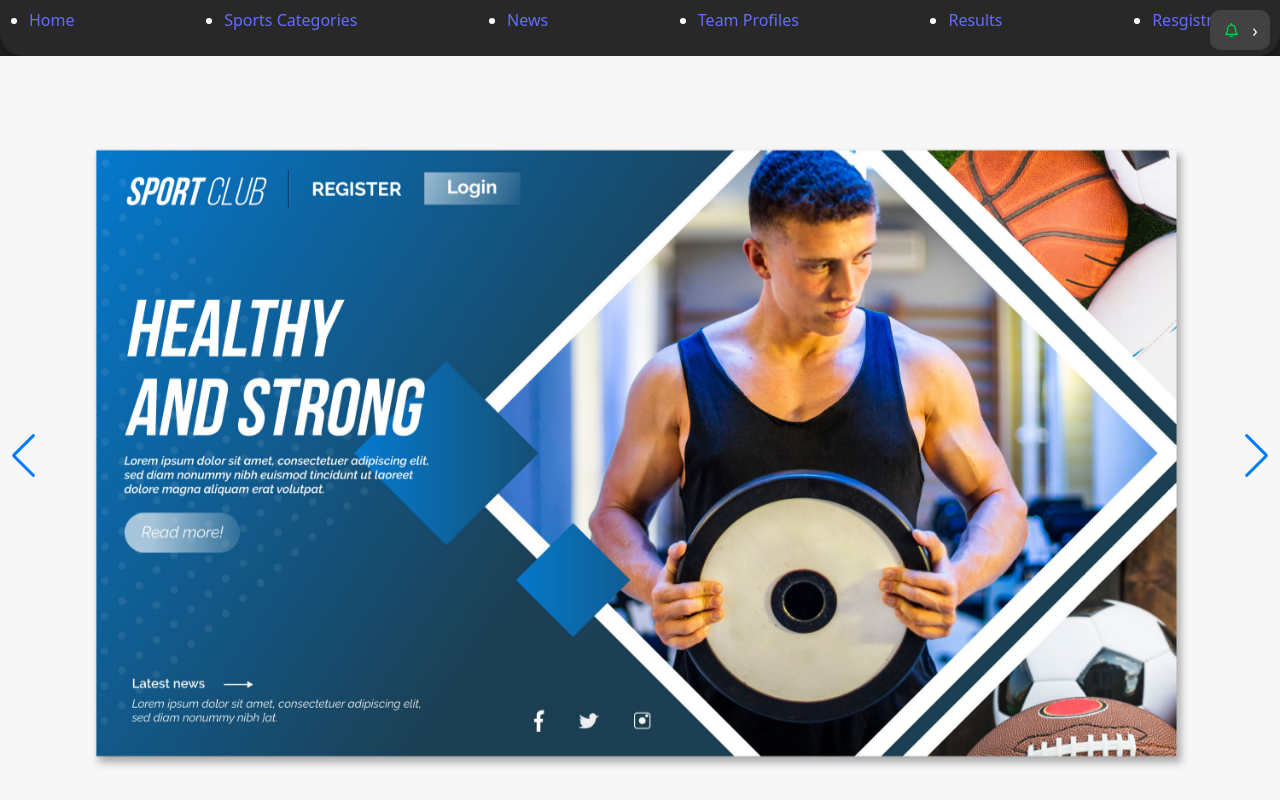
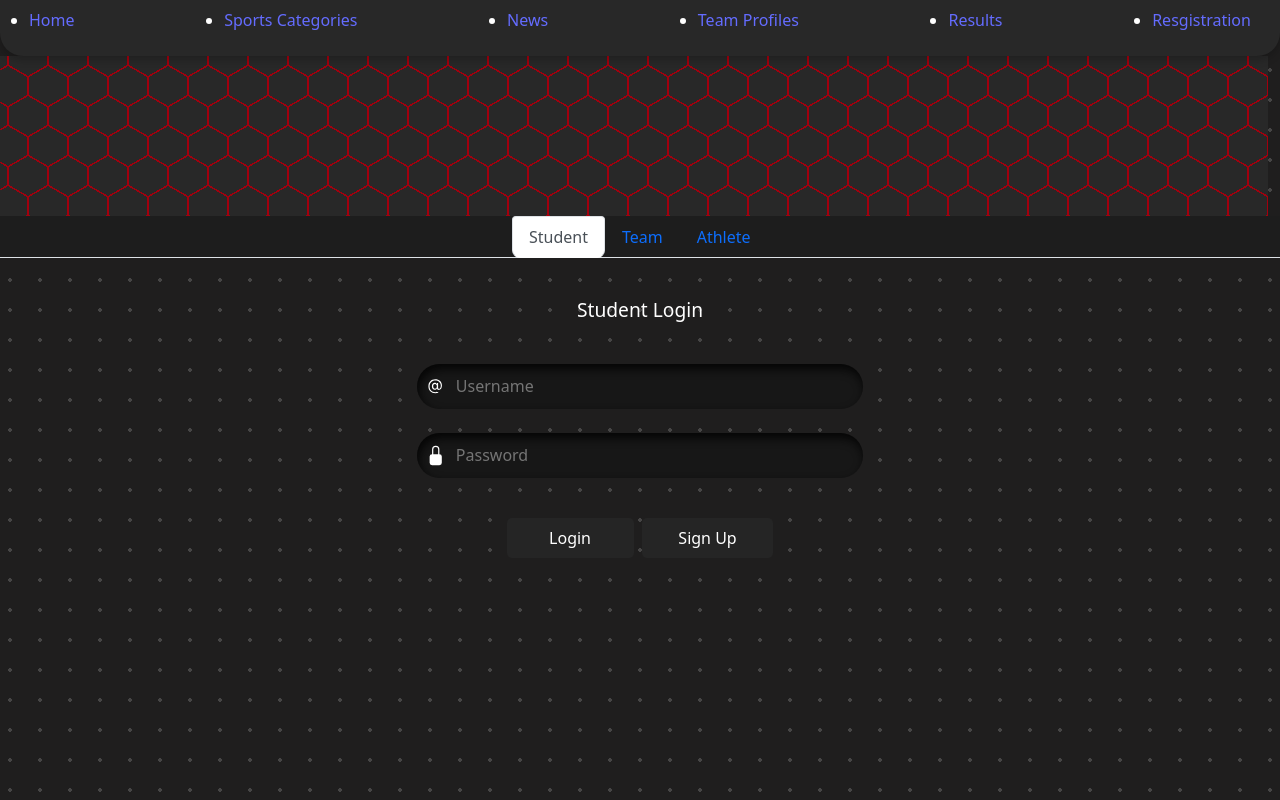
Before and after one commit to seneshsirimanne00/unisportshub, a React (Vite) app: page / in a window 1280 px wide. Shown: the top 800 px of the page. Built offline with nearby package versions, Linux system fonts and the light colour scheme.

Commit message:
axios added

```diff
--- a/package.json
+++ b/package.json
@@ -10,6 +10,7 @@
     "preview": "vite preview"
   },
   "dependencies": {
+    "axios": "^1.6.8",
     "react": "^18.2.0",
     "react-dom": "^18.2.0",
     "react-router-dom": "^6.23.0",
--- a/src/App.tsx
+++ b/src/App.tsx
@@ -14,13 +14,13 @@ function App() {
   return (
     <BrowserRouter>
       <Routes>
-        <Route path="/" element={<Home />} />
+        <Route path="/" element={<Resgistration />} />
         <Route path="/EventCalender" element={<EventCalender />} />
         <Route path="/blogs" element={<Blog />} />
         <Route path="/athleteProfiles" element={<SportsCategories />} />
         <Route path="/teamProfiles" element={<TeamProfile />} />
         <Route path="/results" element={<Results />} />
-        <Route path="/resgistration" element={<Resgistration />} />
+        <Route path="/home" element={<Home />} />
       </Routes>
     </BrowserRouter>
   );
--- a/src/pages/Home.tsx
+++ b/src/pages/Home.tsx
@@ -1,4 +1,4 @@
-import React, { useState } from 'react';
+import React, { useEffect, useState } from 'react';
 import Navbar from '../commonComponents/Navbar';
 import { Swiper, SwiperSlide } from 'swiper/react';
 
@@ -16,6 +16,7 @@ import {IEventCardData} from '../commonComponents/EventCard';
 import RPerformanceCard from '../commonComponents/RecentPerformanceCard';
 import {IRPerformanceCardData} from '../commonComponents/RecentPerformanceCard';
 import TeamCard, { ITeamCardData } from '../commonComponents/TeamCard';
+import axiosInstance from '../services/AxiosController';
 
 function Home() {
 
@@ -77,6 +78,33 @@ function Home() {
       players: 7,
     },
   ]);
+
+  useEffect(() => {
+    const fetchData = async () => {
+      try {
+        const response = await axiosInstance.get('/translate');
+        const translatedData = response.data; // Assuming an array of event objects
+
+        // Convert translated data to IEventCardData objects
+        const eventCardData = translatedData.map((event: { eventDate: string | number | Date; id: any; name: any; description: any; }) => {
+          const eventDate = new Date(event.eventDate); // Assuming eventDate is a string
+          return {
+            id: event.id,
+            name: event.name,
+            description: event.description,
+            date: eventDate,
+          };
+        });
+
+        setEventData(eventCardData);
+      } catch (error) {
+        console.error('Error fetching event data:', error);
+        // Handle errors appropriately
+      }
+    };
+
+    fetchData();
+  }, []);
 
   return (
     <div className='app-container'>
--- a/src/pages/Registration.tsx
+++ b/src/pages/Registration.tsx
@@ -1,9 +1,67 @@
 import React, { useState } from 'react';
 import Navbar from '../commonComponents/Navbar';
+import axiosInstance from '../services/AxiosController';
 
 function Resgistration() {
 
   const [count, setCount] = useState<number>(0);
+
+  interface LoginData {
+    username: string;
+    password: string;
+  }
+
+  const [username, setUsername] = useState('');
+  const [password, setPassword] = useState('');
+
+  // const handleLogin = async (event: React.MouseEvent<HTMLButtonElement>) => {
+  //   event.preventDefault();
+
+  //   try {
+  //     const loginData: LoginData = {
+  //       username,
+  //       password,
+  //     };
+
+  //     console.log('Login :', loginData);
+
+  //     const response = await fetch('/login', {
+  //       method: 'POST',
+  //       headers: { 'Content-Type': 'application/json' },
+  //       body: JSON.stringify(loginData),
+  //     });
+
+  //     if (!response.ok) {
+  //       throw new Error(`API request failed with status ${response.status}`);
+  //     }
+
+  //     const data = await response.json();
+
+  //     // Handle successful login (e.g., store token, redirect to another page)
+  //     console.log('Login successful:', data);
+  //   } catch (error) {
+  //     console.log('error',error); // Display error message
+  //   }
+  // };
+
+  const handleSubmit = async (e: React.FormEvent) => {
+    e.preventDefault();
+    // Here you can handle login logic, such as sending a request to your backend
+    const loginData: LoginData = {
+      username,
+      password,
+    };
+
+    const response = await axiosInstance.get('/translate');
+    const translatedData = response.data;
+
+    console.log('Username:', username);
+    console.log('Password:', password);
+    // Reset the form after submission
+    setUsername('');
+    setPassword('');
+  };
+
   return (
     <div className='app-container'
     style={{
@@ -21,35 +79,47 @@ function Resgistration() {
 
       <nav>
         <div className="nav nav-tabs" id="nav-tab" role="tablist" style={{paddingLeft: "40%", backgroundColor: "#1d1d1d"}}>
-          <button className="nav-link active" id="nav-home-tab" data-bs-toggle="tab" data-bs-target="#nav-home" type="button" role="tab" aria-controls="nav-home" aria-selected="true" onClick={() => setCount(0)}>Student</button>
-          <button className="nav-link" id="nav-profile-tab" data-bs-toggle="tab" data-bs-target="#nav-profile" type="button" role="tab" aria-controls="nav-profile" aria-selected="false" onClick={() => setCount(1)}>Team</button>
-          <button className="nav-link" id="nav-contact-tab" data-bs-toggle="tab" data-bs-target="#nav-contact" type="button" role="tab" aria-controls="nav-contact" aria-selected="false" onClick={() => setCount(2)}>Athlete</button>
+          <button className={`nav-link ${count === 0 ? 'active' : ''}`} id="nav-home-tab" data-bs-toggle="tab" data-bs-target="#nav-home" type="button" role="tab" aria-controls="nav-home" aria-selected="true" onClick={() => setCount(0)}>Student</button>
+          <button className={`nav-link ${count === 1 ? 'active' : ''}`} id="nav-profile-tab" data-bs-toggle="tab" data-bs-target="#nav-profile" type="button" role="tab" aria-controls="nav-profile" aria-selected="false" onClick={() => setCount(1)}>Team</button>
+          <button className={`nav-link ${count === 2 ? 'active' : ''}`} id="nav-contact-tab" data-bs-toggle="tab" data-bs-target="#nav-contact" type="button" role="tab" aria-controls="nav-contact" aria-selected="false" onClick={() => setCount(2)}>Athlete</button>
         </div>
       </nav>
-
     <div className="tab-content" id="nav-tabContent">
 
     { count === 0 &&
       <div className="tab-pane fade show active" id="nav-home" role="tabpanel" aria-labelledby="nav-home-tab">
 
         <div className="container">
-          <form className="login-form">
+          <form className="login-form" onSubmit={handleSubmit} >
             <p id="login-heading">Student Login</p>
             <div className="login-field">
             <svg className="login-input-icon" xmlns="http://www.w3.org/2000/svg" width="16" height="16" fill="currentColor" viewBox="0 0 16 16">
             <path d="M13.106 7.222c0-2.967-2.249-5.032-5.482-5.032-3.35 0-5.646 2.318-5.646 5.702 0 3.493 2.235 5.708 5.762 5.708.862 0 1.689-.123 2.304-.335v-.862c-.43.199-1.354.328-2.29.328-2.926 0-4.813-1.88-4.813-4.798 0-2.844 1.921-4.881 4.594-4.881 2.735 0 4.608 1.688 4.608 4.156 0 1.682-.554 2.769-1.416 2.769-.492 0-.772-.28-.772-.76V5.206H8.923v.834h-.11c-.266-.595-.881-.964-1.6-.964-1.4 0-2.378 1.162-2.378 2.823 0 1.737.957 2.906 2.379 2.906.8 0 1.415-.39 1.709-1.087h.11c.081.67.703 1.148 1.503 1.148 1.572 0 2.57-1.415 2.57-3.643zm-7.177.704c0-1.197.54-1.907 1.456-1.907.93 0 1.524.738 1.524 1.907S8.308 9.84 7.371 9.84c-.895 0-1.442-.725-1.442-1.914z"></path>
             </svg>
-              <input autoComplete="off" placeholder="Username" className="login-input-field" type="text"/>
+            <input
+              autoComplete="off"
+              placeholder="Username"
+              className="login-input-field"
+              type="text"
+              value={username}
+              onChange={(e) => setUsername(e.target.value)}
+            />
             </div>
             <br/>
             <div className="login-field">
             <svg className="login-input-icon" xmlns="http://www.w3.org/2000/svg" width="16" height="16" fill="currentColor" viewBox="0 0 16 16">
             <path d="M8 1a2 2 0 0 1 2 2v4H6V3a2 2 0 0 1 2-2zm3 6V3a3 3 0 0 0-6 0v4a2 2 0 0 0-2 2v5a2 2 0 0 0 2 2h6a2 2 0 0 0 2-2V9a2 2 0 0 0-2-2z"></path>
             </svg>
-              <input placeholder="Password" className="login-input-field" type="password"/>
+            <input
+              placeholder="Password"
+              className="login-input-field"
+              type="password"
+              value={password}
+              onChange={(e) => setPassword(e.target.value)}
+            />
             </div>
             <div className="login-btn">
-            <button className="login-button1">&nbsp;&nbsp;&nbsp;&nbsp;&nbsp;&nbsp;Login&nbsp;&nbsp;&nbsp;&nbsp;&nbsp;&nbsp;</button>
+            <button className="login-button1" type="submit">&nbsp;&nbsp;&nbsp;&nbsp;&nbsp;&nbsp;Login&nbsp;&nbsp;&nbsp;&nbsp;&nbsp;&nbsp;</button>
             <button className="login-button2">Sign Up</button>
             </div>
             <br/>
--- /dev/null
+++ b/src/services/AxiosController.ts
@@ -0,0 +1,10 @@
+import axios from "axios";
+
+const BASE_URL = "http://127.0.0.1:5000";
+
+const axiosInstance = axios.create({
+  baseURL: BASE_URL,
+});
+
+
+export default axiosInstance;
```
Also changed, not shown: 1 other file (tests, documents, lock files or other folders).
